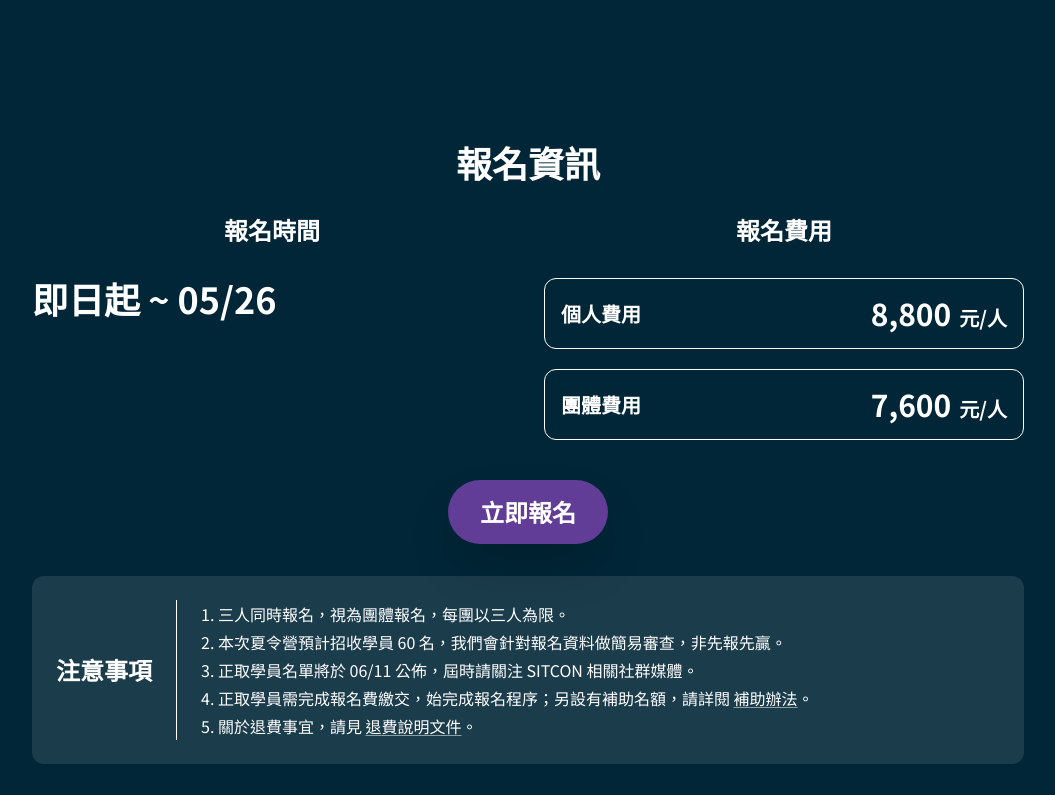
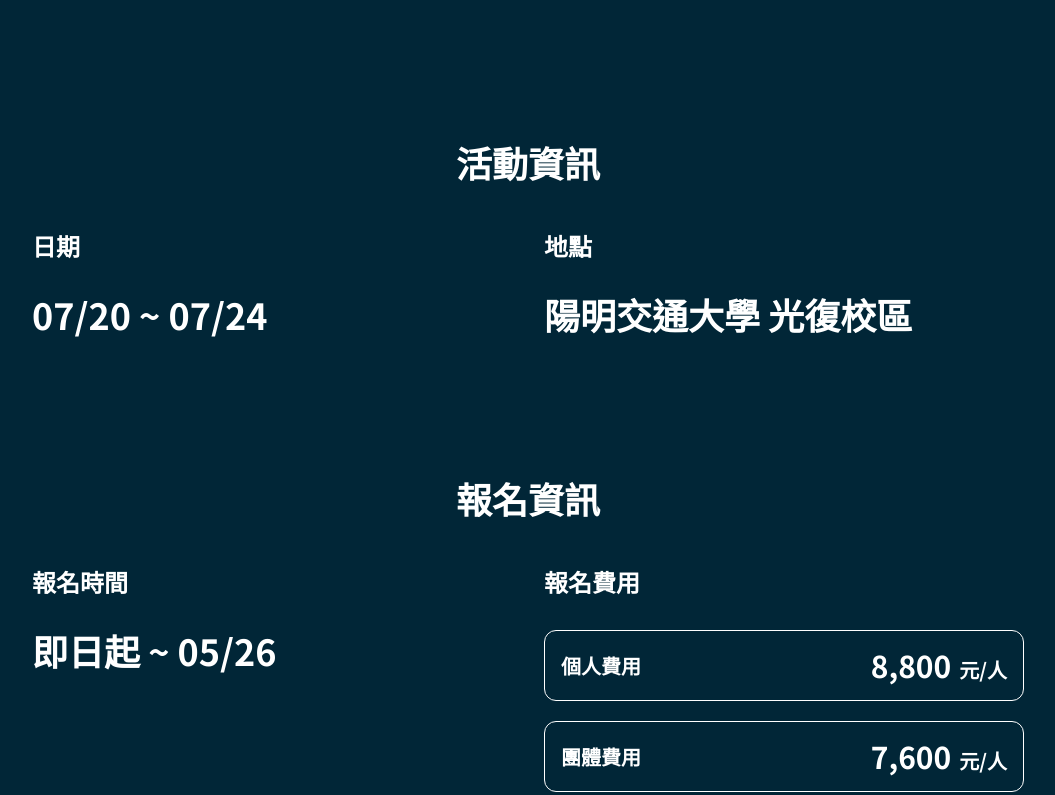
Before and after one commit to sitcon-tw/camp2024, a Next.js app: page /2023/ in a window 1280 px wide. Shown: the part 5045-5840 px from the top of the page, without its empty margins (112-1167 px from the left). Built offline with nearby package versions, Linux system fonts and the light colour scheme.

Commit message:
updated ApplicationInfo

```diff
--- a/components/ApplicationInfo.tsx
+++ b/components/ApplicationInfo.tsx
@@ -13,14 +13,24 @@ function PriceBox({ type, price }: { type: string; price: number }) {
 export default function ApplicationInfo() {
   return (
     <div className="container">
+      <SectionTitle id="event-info">活動資訊</SectionTitle>
+      <div className="grid gap-8 grid-cols-1 lg:grid-cols-2 mt-8">
+        <div className="w-full">
+          <h2 className="text-2xl font-bold">日期</h2>
+          <h2 className="text-4xl font-bold mt-8">07/20 ~ 07/24</h2>
+        </div>
+        <div className="w-full">
+          <h2 className="text-2xl font-bold">地點</h2>
+          <h2 className="text-4xl font-bold mt-8">陽明交通大學 光復校區</h2>
+        </div></div>
       <SectionTitle id="application-info">報名資訊</SectionTitle>
-      <div className="flex gap-8 flex-col lg:flex-row">
+      <div className="grid gap-8 grid-cols-1 lg:grid-cols-2 mt-8">
         <div className="w-full">
-          <h2 className="text-2xl font-bold lg:text-center">報名時間</h2>
+          <h2 className="text-2xl font-bold">報名時間</h2>
           <h2 className="text-4xl font-bold mt-8">即日起 ~ 05/26</h2>
         </div>
         <div className="w-full">
-          <h2 className="text-2xl font-bold lg:text-center">報名費用</h2>
+          <h2 className="text-2xl font-bold">報名費用</h2>
           <div className="mt-4 lg:mt-8 flex gap-3 flex-col sm:flex-row lg:flex-col">
             <PriceBox type="個人費用" price={8800} />
             <PriceBox type="團體費用" price={7600} />
@@ -30,7 +40,7 @@ export default function ApplicationInfo() {
       <div className="flex items-center justify-center mt-8">
         <a
           href="https://sitcon.kktix.cc/events/sitcon-camp2023"
-          className="bg-[#7A44AF] bg-opacity-80 backdrop-blur-xl rounded-full py-4 px-8 shadow-2xl text-2xl font-bold"
+          className="bg-[#015C85] hover:bg-[#034D6F] bg-opacity-80 backdrop-blur-xl rounded-full py-4 px-8 shadow-2xl text-2xl font-bold"
           target="_blank"
         >
           立即報名
```
